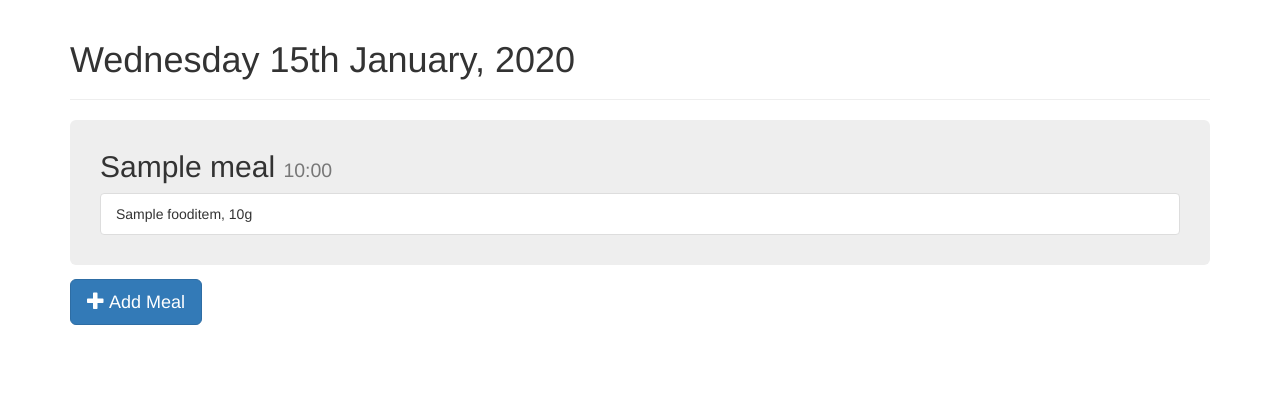
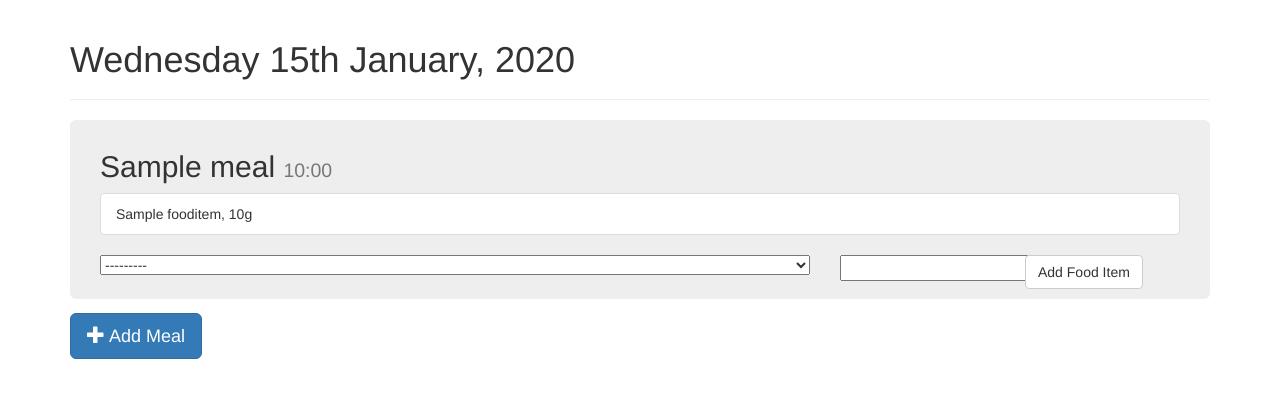
Before and after one commit to BeataBak/Meal-Monitor, a Django app: template mealmonitor/meals/templates/meal_list.html in a window 1280 px wide. Shown: the top 398 px of the page. Run offline with Django 3.2, Linux system fonts and the light colour scheme; tables that the repository leaves empty hold one stand-in row (values such as "Sample post"); the template is opened without the code that fills it: values that come from a table or form of the project are taken from there, most other values are stand-ins (such as "Sample title", 1, 10 or a date in 2020); some libraries are stand-ins or nearby versions.

Commit message:
Add ability to add food to the meal

```diff
--- a/mealmonitor/mealmonitor/urls.py
+++ b/mealmonitor/mealmonitor/urls.py
@@ -8,5 +8,7 @@ urlpatterns = [
     url(r'^$', 'meals.views.home', name='home'),
     url(r'^(?P<date>\d{4}-\d{2}-\d{2})$', 'meals.views.meal_list', name='meal_list'),
     url(r'^meal_create/(?P<date>\d{4}-\d{2}-\d{2})$', 'meals.views.meal_create', name='meal_create'),
+    url(r'^add_food_item$', 'meals.views.add_food_item', name='add_food_item'),
+
     url(r'^admin/', include(admin.site.urls)),
 ]
--- /dev/null
+++ b/mealmonitor/meals/forms.py
@@ -0,0 +1,9 @@
+from django import forms
+
+from .models import FoodItemMeal
+
+class ItemForm(forms.ModelForm):
+
+    class Meta:
+        model = FoodItemMeal
+        fields = ('meal', 'food_item', 'quantity')
--- a/mealmonitor/meals/templates/meal_list.html
+++ b/mealmonitor/meals/templates/meal_list.html
@@ -16,6 +16,10 @@
         .meal-padding {
            padding: 10px 30px !important;
            margin: 0 0 1em 0 !important;
+        }
+
+        #id_food_item {
+            width: 100%;
         }
     </style>
   </head>
@@ -37,28 +41,23 @@
                           <li class="list-group-item">{{ food.food_item.name }}, {{ food.quantity }}g</li>
                           {% endfor %}
                       </ul>
-                      <!--
-                      <div class="row">
-                          <form>
+                       <div class="row">
+                          <form method="post" action="{% url 'add_food_item' %}">
+                              {% csrf_token %}
+                              <input type="hidden" value="{{ meal.pk }}" name="{{ food_item_form.meal.html_name }}"></input>
+
                               <div class="col-md-8">
-                                  <select class="form-control">
-                                      <option>Chicken Breast</option>
-                                      <option>Brocolli</option>
-                                      <option>Green Peas</option>
-                                  </select>
+                                  {{ food_item_form.food_item }}
                               </div>
                               <div class="col-md-2">
-                                  <input type="text" class="form-control" placeholder="Weight in grams">
+                                  {{ food_item_form.quantity }}
                               </div>
                               <div class="col-md-1">
                                   <button type="submit" class="btn btn-default">Add Food Item</button>
                               </div>
-                          </form>
-                          </div> -->
-
+                            </form>
+                      </div>
                   </div> <!-- end meal -->
-
-
                   {% endfor %}
 
                   <p>
```
Also changed, not shown: mealmonitor/meals/views.py (+13 -1 lines).
